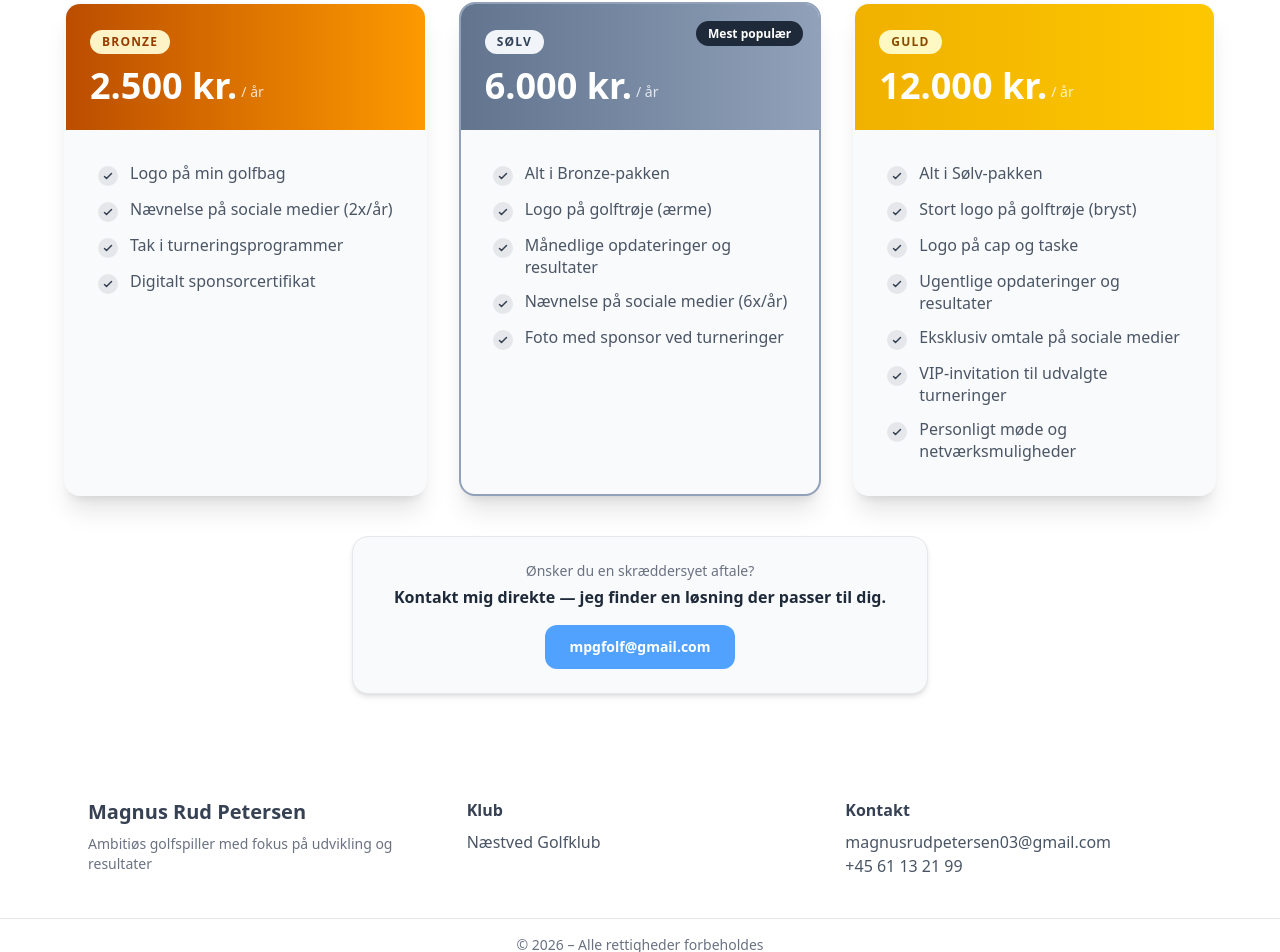
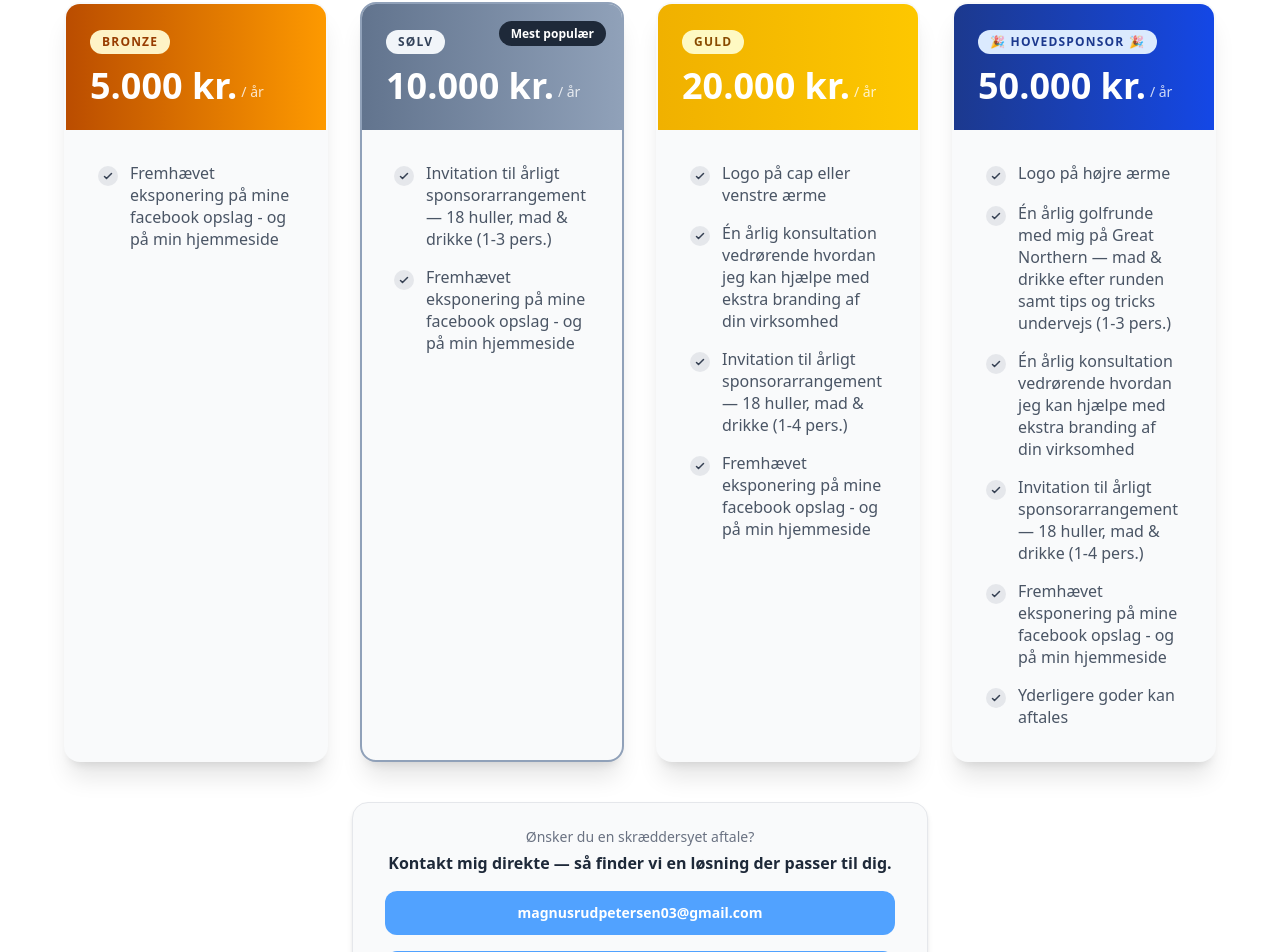
Before and after one commit to emil51z8/mpgolf, a Next.js app: page /Sponsor in a window 1280 px wide. Shown: the part 632-1584 px from the top of the page. Built offline with nearby package versions, Linux system fonts and the light colour scheme.

Commit message:
sponsor done

```diff
--- a/app/About/page.tsx
+++ b/app/About/page.tsx
@@ -1,5 +1,5 @@
 import Image from "next/image";
-import MP6 from "../images/MP6.jpeg"
+import MP8 from "../images/MP8.jpeg"
 import SponsorBtn from "../components/sponsorBtn";
 
 export default function About() {
@@ -37,7 +37,7 @@ export default function About() {
         {/* Billede */}
         <div className="relative w-full h-[400px] md:h-[500px]">
           <Image
-            src={MP6}
+            src={MP8}
             alt="Magnus billede"
             fill
             sizes="(max-width: 600px) 100vw, 50vw"
--- a/app/Sponsor/page.tsx
+++ b/app/Sponsor/page.tsx
@@ -5,50 +5,58 @@ export default function Sponsors() {
   const packages = [
     {
       name: "Bronze",
-      price: "2.500 kr.",
+      price: "5.000 kr.",
       period: "/ år",
       color: "from-amber-700 to-amber-500",
       border: "border-amber-400",
       badge: "bg-amber-100 text-amber-800",
       features: [
-        "Logo på min golfbag",
-        "Nævnelse på sociale medier (2x/år)",
-        "Tak i turneringsprogrammer",
-        "Digitalt sponsorcertifikat",
+        "Fremhævet eksponering på mine facebook opslag - og på min hjemmeside",
       ],
       highlight: false,
     },
     {
       name: "Sølv",
-      price: "6.000 kr.",
+      price: "10.000 kr.",
       period: "/ år",
       color: "from-slate-500 to-slate-400",
       border: "border-slate-400",
       badge: "bg-slate-100 text-slate-700",
       features: [
-        "Alt i Bronze-pakken",
-        "Logo på golftrøje (ærme)",
-        "Månedlige opdateringer og resultater",
-        "Nævnelse på sociale medier (6x/år)",
-        "Foto med sponsor ved turneringer",
+        "Invitation til årligt sponsorarrangement — 18 huller, mad & drikke (1-3 pers.)",
+        "Fremhævet eksponering på mine facebook opslag - og på min hjemmeside",
       ],
       highlight: true,
     },
     {
       name: "Guld",
-      price: "12.000 kr.",
+      price: "20.000 kr.",
       period: "/ år",
       color: "from-yellow-500 to-yellow-400",
       border: "border-yellow-400",
       badge: "bg-yellow-100 text-yellow-800",
       features: [
-        "Alt i Sølv-pakken",
-        "Stort logo på golftrøje (bryst)",
-        "Logo på cap og taske",
-        "Ugentlige opdateringer og resultater",
-        "Eksklusiv omtale på sociale medier",
-        "VIP-invitation til udvalgte turneringer",
-        "Personligt møde og netværksmuligheder",
+        "Logo på cap eller venstre ærme",
+        "Én årlig konsultation vedrørende hvordan jeg kan hjælpe med ekstra branding af din virksomhed",
+        "Invitation til årligt sponsorarrangement — 18 huller, mad & drikke (1-4 pers.)",
+        "Fremhævet eksponering på mine facebook opslag - og på min hjemmeside",
+      ],
+      highlight: false,
+    },
+    {
+      name: "🎉 Hovedsponsor 🎉",
+      price: "50.000 kr.",
+      period: "/ år",
+      color: "from-blue-900 to-blue-700",
+      border: "border-blue-400",
+      badge: "bg-blue-100 text-blue-900",
+      features: [
+        "Logo på højre ærme",
+        "Én årlig golfrunde med mig på Great Northern — mad & drikke efter runden samt tips og tricks undervejs (1-3 pers.)",
+        "Én årlig konsultation vedrørende hvordan jeg kan hjælpe med ekstra branding af din virksomhed",
+        "Invitation til årligt sponsorarrangement — 18 huller, mad & drikke (1-4 pers.)",
+        "Fremhævet eksponering på mine facebook opslag - og på min hjemmeside",
+        "Yderligere goder kan aftales"
       ],
       highlight: false,
     },
@@ -69,12 +77,12 @@ export default function Sponsors() {
               på baner i hele Danmark – og forhåbentlig snart internationalt.
             </p>
             <p className="text-gray-600 leading-relaxed mt-4">
-              Som sponsor får du synlighed på tøj, udstyr og sociale medier, og
-              du bliver en del af min rejse mod toppen af dansk og international
-              amatørgolf.
+              Som sponsor kan du få eksponering på tøj og sociale medier, og du
+              bliver en del af min rejse mod toppen af dansk og international
+              golf.
             </p>
             <a
-              href="mailto:mpgfolf@gmail.com"
+              href="mailto:magnusrudpetersen03@gmail.com"
               className="inline-block mt-6 bg-gray-800 text-white text-sm font-semibold px-6 py-3 rounded-xl hover:bg-gray-700 transition"
             >
               Kontakt mig
@@ -102,7 +110,7 @@ export default function Sponsors() {
             Sponsorpakker
           </h2>
 
-          <div className="grid md:grid-cols-3 gap-8 items-stretch">
+          <div className="grid md:grid-cols-4 gap-8 items-stretch">
             {packages.map((pkg) => (
               <div
                 key={pkg.name}
@@ -135,7 +143,7 @@ export default function Sponsors() {
                 </div>
 
                 <div className="p-8 flex flex-col flex-1">
-                  <ul className="space-y-3 flex-1">
+                  <ul className="space-y-4 flex-1">
                     {pkg.features.map((feature) => (
                       <li
                         key={feature}
@@ -170,14 +178,22 @@ export default function Sponsors() {
               Ønsker du en skræddersyet aftale?
             </p>
             <p className="text-gray-800 font-semibold text-base mb-4">
-              Kontakt mig direkte — jeg finder en løsning der passer til dig.
+              Kontakt mig direkte — så finder vi en løsning der passer til dig.
             </p>
-            <a
-              href="mailto:mpgfolf@gmail.com"
-              className="inline-block bg-blue-400 text-white text-sm font-semibold px-6 py-3 rounded-xl hover:bg-gray-700 transition"
-            >
-              mpgfolf@gmail.com
-            </a>
+            <div className="grid md:grid-cols-1 gap-4">
+              <a
+                href="mailto:mpgfolf@gmail.com"
+                className="inline-block bg-blue-400 text-white text-sm font-semibold px-6 py-3 rounded-xl hover:bg-gray-700 transition"
+              >
+                magnusrudpetersen03@gmail.com
+              </a>
+              <a
+                href="tel:+4561132199"
+                className="inline-block bg-blue-400 text-white text-sm font-semibold px-6 py-3 rounded-xl hover:bg-gray-700 transition"
+              >
+                +45 61 13 21 99
+              </a>
+            </div>
           </div>
         </div>
       </div>
```
Also changed, not shown: app/images/MP8.jpeg.
